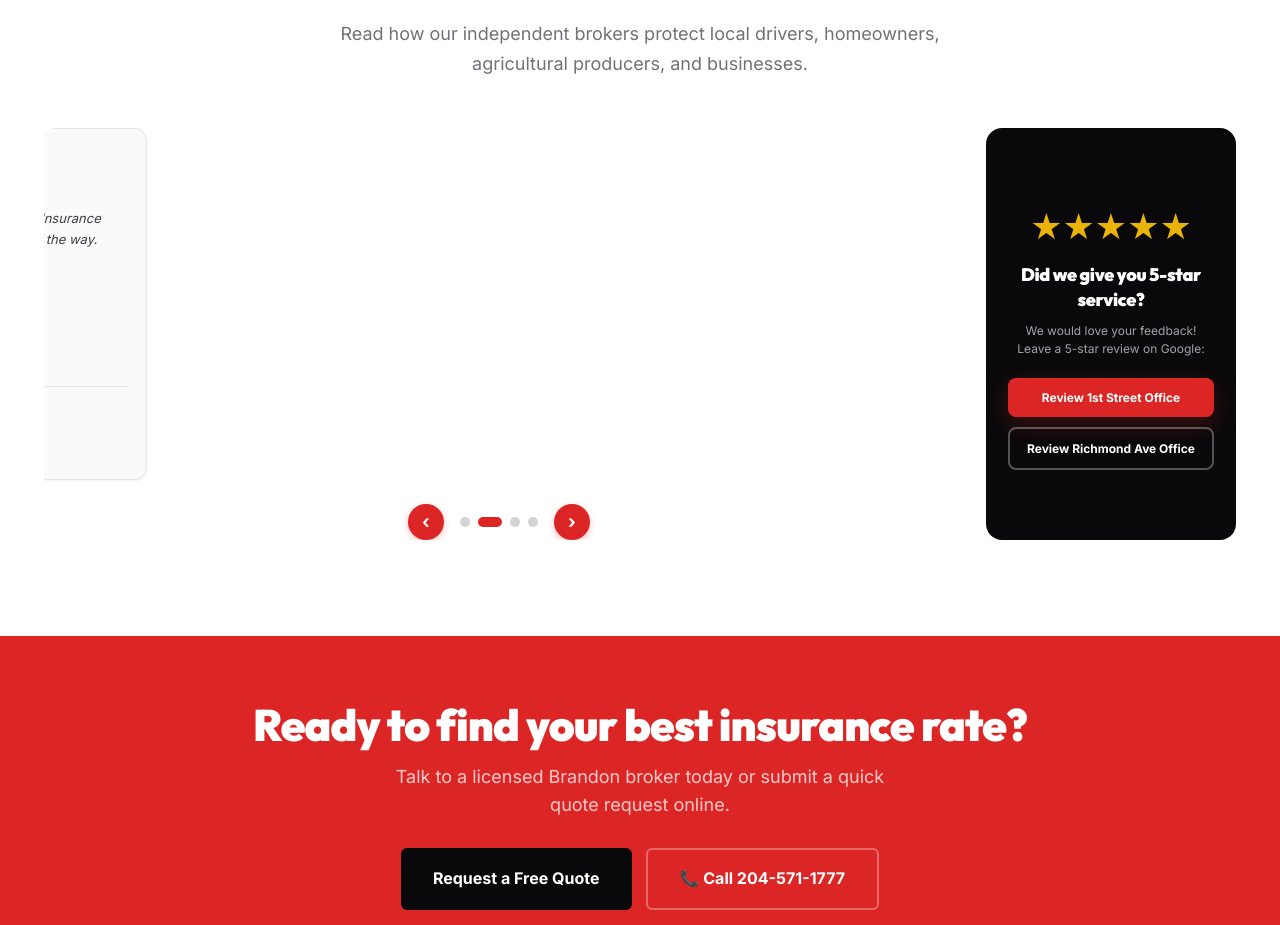
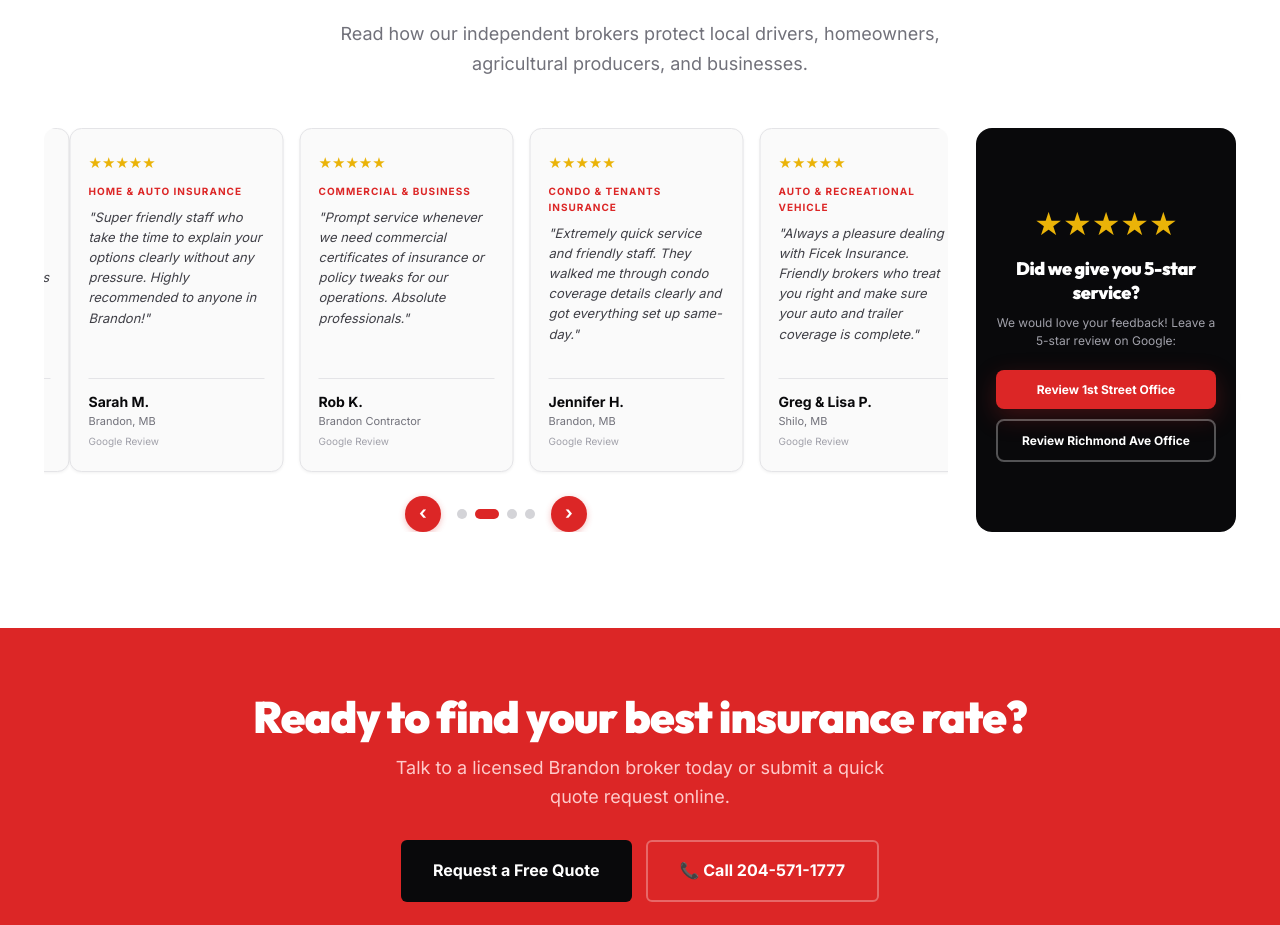
Before and after one commit to austinlmadeit/ficeks, a Next.js app: page / in a window 1280 px wide. Shown: the part 2264-3189 px from the top of the page. Built offline with nearby package versions, Linux system fonts and the light colour scheme.

Commit message:
Fix review carousel grid width collapse bug

```diff
--- a/components/ReviewCarousel.js
+++ b/components/ReviewCarousel.js
@@ -24,21 +24,42 @@ export default function ReviewCarousel({ reviews }) {
   }, [nextPage, isHovered, totalPages]);
 
   return (
-    <div style={{ display: 'flex', gap: '32px', alignItems: 'stretch', flexWrap: 'wrap' }}>
+    <div style={{
+      display: 'grid',
+      gridTemplateColumns: '1fr 260px',
+      gap: '28px',
+      alignItems: 'stretch',
+    }} className="review-carousel-container">
+      <style jsx>{`
+        @media (max-width: 1024px) {
+          .review-carousel-container {
+            grid-template-columns: 1fr !important;
+          }
+          .review-grid-page {
+            grid-template-columns: repeat(2, 1fr) !important;
+          }
+        }
+        @media (max-width: 640px) {
+          .review-grid-page {
+            grid-template-columns: 1fr !important;
+          }
+        }
+      `}</style>
+
       {/* Left side: Smooth Sliding Reviews Track */}
       <div
-        style={{ flex: '1 1 68%', minWidth: '300px', overflow: 'hidden' }}
+        style={{ width: '100%', overflow: 'hidden' }}
         onMouseEnter={() => setIsHovered(true)}
         onMouseLeave={() => setIsHovered(false)}
       >
         {/* Sliding Track Viewport */}
-        <div style={{ overflow: 'hidden', borderRadius: '12px', paddingBottom: '16px' }}>
+        <div style={{ overflow: 'hidden', width: '100%', borderRadius: '12px', paddingBottom: '12px' }}>
           <div
             style={{
               display: 'flex',
               transform: `translateX(-${currentPage * 100}%)`,
               transition: 'transform 0.6s cubic-bezier(0.16, 1, 0.3, 1)',
-              width: `${totalPages * 100}%`,
+              width: '100%',
             }}
           >
             {Array.from({ length: totalPages }).map((_, pageIdx) => {
@@ -46,12 +67,13 @@ export default function ReviewCarousel({ reviews }) {
               return (
                 <div
                   key={pageIdx}
+                  className="review-grid-page"
                   style={{
-                    width: `${100 / totalPages}%`,
+                    flex: '0 0 100%',
+                    width: '100%',
                     display: 'grid',
-                    gridTemplateColumns: 'repeat(auto-fit, minmax(200px, 1fr))',
-                    gap: '18px',
-                    paddingRight: pageIdx < totalPages - 1 ? '16px' : '0px',
+                    gridTemplateColumns: 'repeat(4, 1fr)',
+                    gap: '16px',
                     boxSizing: 'border-box',
                   }}
                 >
@@ -67,11 +89,12 @@ export default function ReviewCarousel({ reviews }) {
                         borderRadius: '12px',
                         padding: '22px 18px',
                         border: '1px solid #e4e4e7',
-                        minHeight: '220px',
+                        minHeight: '230px',
+                        boxSizing: 'border-box',
                       }}
                     >
                       <div>
-                        <div style={{ color: '#eab308', fontSize: '16px', marginBottom: '8px' }}>
+                        <div style={{ color: '#eab308', fontSize: '15px', marginBottom: '8px' }}>
                           {'★'.repeat(review.rating)}
                         </div>
                         {review.service && (
@@ -89,9 +112,9 @@ export default function ReviewCarousel({ reviews }) {
                         <p style={{
                           fontSize: '13px',
                           color: '#3f3f46',
-                          lineHeight: 1.6,
+                          lineHeight: 1.55,
                           fontStyle: 'italic',
-                          marginBottom: '16px',
+                          marginBottom: '14px',
                         }}>
                           &quot;{review.quote}&quot;
                         </p>
@@ -125,7 +148,7 @@ export default function ReviewCarousel({ reviews }) {
             alignItems: 'center',
             justifyContent: 'center',
             gap: '16px',
-            marginTop: '8px',
+            marginTop: '12px',
           }}>
             <button
               onClick={prevPage}
@@ -201,7 +224,6 @@ export default function ReviewCarousel({ reviews }) {
 
       {/* Right side: Leave a Review CTA */}
       <div style={{
-        flex: '0 0 250px',
         display: 'flex',
         flexDirection: 'column',
         justifyContent: 'center',
@@ -209,11 +231,12 @@ export default function ReviewCarousel({ reviews }) {
         textAlign: 'center',
         background: '#09090b',
         borderRadius: '16px',
-        padding: '32px 22px',
-        minHeight: '280px',
+        padding: '32px 20px',
+        minHeight: '260px',
+        boxSizing: 'border-box',
       }}>
         <div style={{
-          fontSize: '36px',
+          fontSize: '32px',
           color: '#eab308',
           marginBottom: '8px',
         }}>
@@ -224,7 +247,7 @@ export default function ReviewCarousel({ reviews }) {
           fontWeight: 900,
           color: '#ffffff',
           lineHeight: 1.35,
-          marginBottom: '10px',
+          marginBottom: '8px',
         }}>
           Did we give you 5-star service?
         </h3>
@@ -248,6 +271,7 @@ export default function ReviewCarousel({ reviews }) {
               justifyContent: 'center',
               width: '100%',
               borderRadius: '8px',
+              boxSizing: 'border-box',
             }}
           >
             Review 1st Street Office
@@ -263,6 +287,7 @@ export default function ReviewCarousel({ reviews }) {
               justifyContent: 'center',
               width: '100%',
               borderRadius: '8px',
+              boxSizing: 'border-box',
             }}
           >
             Review Richmond Ave Office
```
